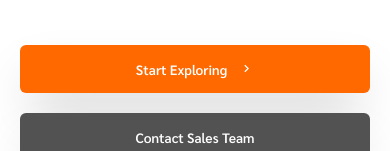
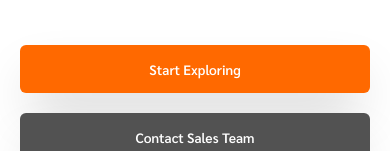
Before and after one commit to Jo-shua09/Screw-Fast_, a Next.js app: page / in a window 390 px wide. Shown: the part 274-425 px from the top of the page. Built offline with nearby package versions, Linux system fonts and the light colour scheme.

Commit message:
Hide arrow icon on smaller screens for ButtonOne component

```diff
--- a/src/components/Button.tsx
+++ b/src/components/Button.tsx
@@ -10,7 +10,7 @@ export const ButtonOne = ({ buttonText, wFull }: ButtonProp) => {
 			} flex gap-6 items-center lg:!py-5 !py-7 text-center justify-center text-nowrap !px-6 cursor-pointer hover:scale-95 text-white  transition-all duration-300 shadow-2xl rounded-xl bg-orange-500 font-semibold text-[1.7rem]`}
 		>
 			{buttonText}
-			<MdOutlineKeyboardArrowRight className="text-3xl" />
+			<MdOutlineKeyboardArrowRight className="text-3xl lg:block hidden" />
 		</button>
 	);
 };
```
